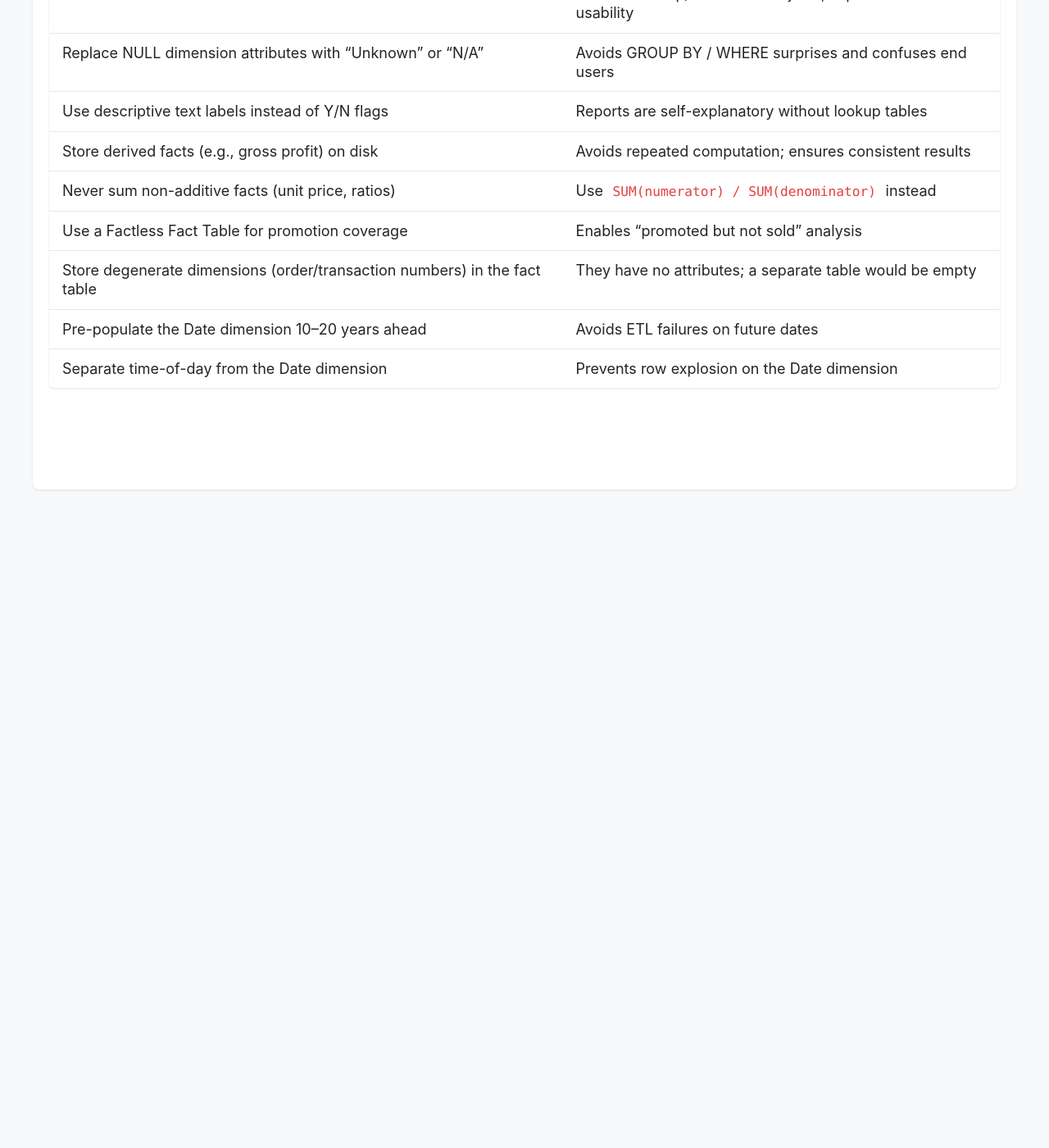
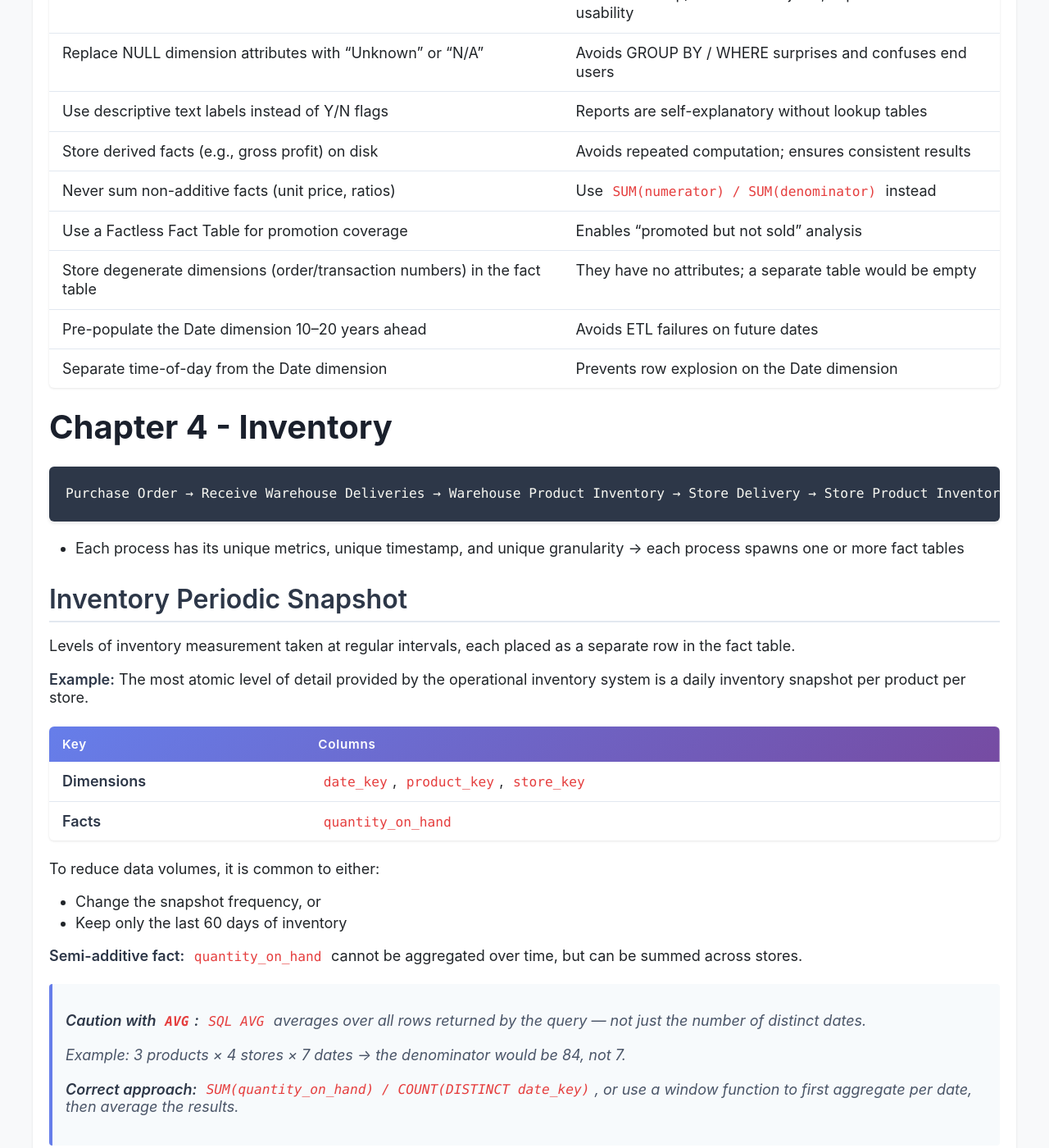
Before and after one commit to CarlosPena00/carlospena00.github.io, a Jekyll site: the page built from _posts/2026-03-21-data-warehouse.md, in a window 1280 px wide and 1400 px high, scrolled down 12033 px. Shown: the whole window at 82% size. Built offline with Jekyll 4.4.1, drawn with Linux system fonts in a browser that asks for light colours; before the commit the page ends 12650 px from its top, so only the background shows below that; some of the changed text lies outside the part shown.

Commit message:
docs(blog): Add the beginner of Chapter 4 - Inventory sections with detailed metrics and examples

````diff
--- a/_posts/2026-03-21-data-warehouse.md
+++ b/_posts/2026-03-21-data-warehouse.md
@@ -178,7 +178,7 @@ Before finalizing a dimensional model, verify:
 
 ---
 
-# Chapter 3
+# Chapter 3 - Retail
 
 ## Four-Step Dimensional Design Process
 
@@ -428,3 +428,35 @@ A **Centipede Fact Table** occurs when a fact table has an excessive number of d
 | Store degenerate dimensions (order/transaction numbers) in the fact table | They have no attributes; a separate table would be empty |
 | Pre-populate the Date dimension 10–20 years ahead | Avoids ETL failures on future dates |
 | Separate time-of-day from the Date dimension | Prevents row explosion on the Date dimension |
+
+
+# Chapter 4 - Inventory
+
+```
+Purchase Order → Receive Warehouse Deliveries → Warehouse Product Inventory → Store Delivery → Store Product Inventory → Retail Sales
+```
+
+- Each process has its unique metrics, unique timestamp, and unique granularity → each process spawns one or more fact tables
+
+## Inventory Periodic Snapshot
+
+Levels of inventory measurement taken at regular intervals, each placed as a separate row in the fact table.
+
+**Example:** The most atomic level of detail provided by the operational inventory system is a daily inventory snapshot per product per store.
+
+| Key | Columns |
+|-----|---------|
+| **Dimensions** | `date_key`, `product_key`, `store_key` |
+| **Facts** | `quantity_on_hand` |
+
+To reduce data volumes, it is common to either:
+- Change the snapshot frequency, or
+- Keep only the last 60 days of inventory
+
+**Semi-additive fact:** `quantity_on_hand` cannot be aggregated over time, but can be summed across stores.
+
+> **Caution with `AVG`:** `SQL AVG` averages over all rows returned by the query — not just the number of distinct dates.
+>
+> Example: 3 products × 4 stores × 7 dates → the denominator would be 84, not 7.
+>
+> **Correct approach:** `SUM(quantity_on_hand) / COUNT(DISTINCT date_key)`, or use a window function to first aggregate per date, then average the results.
````
